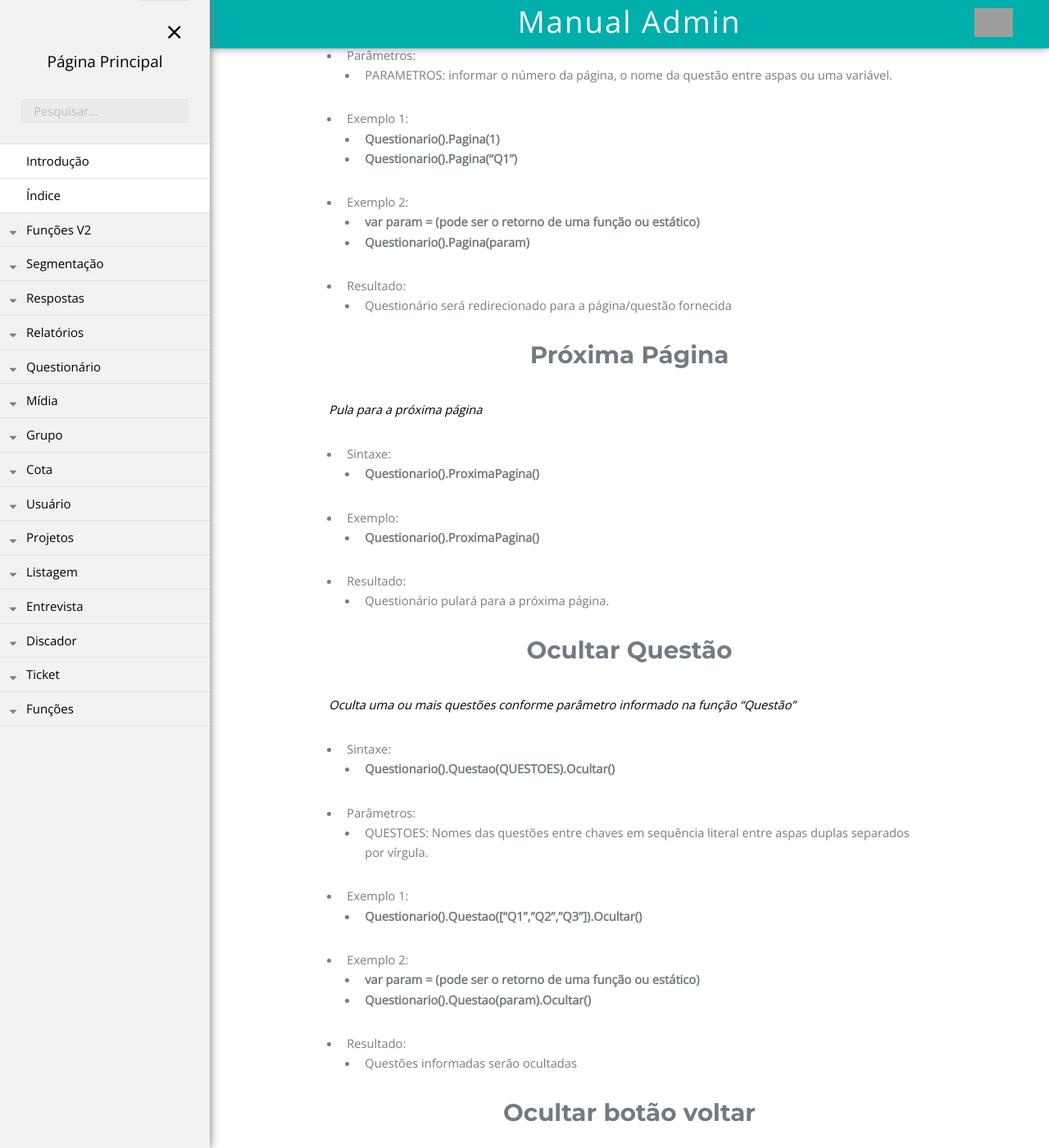
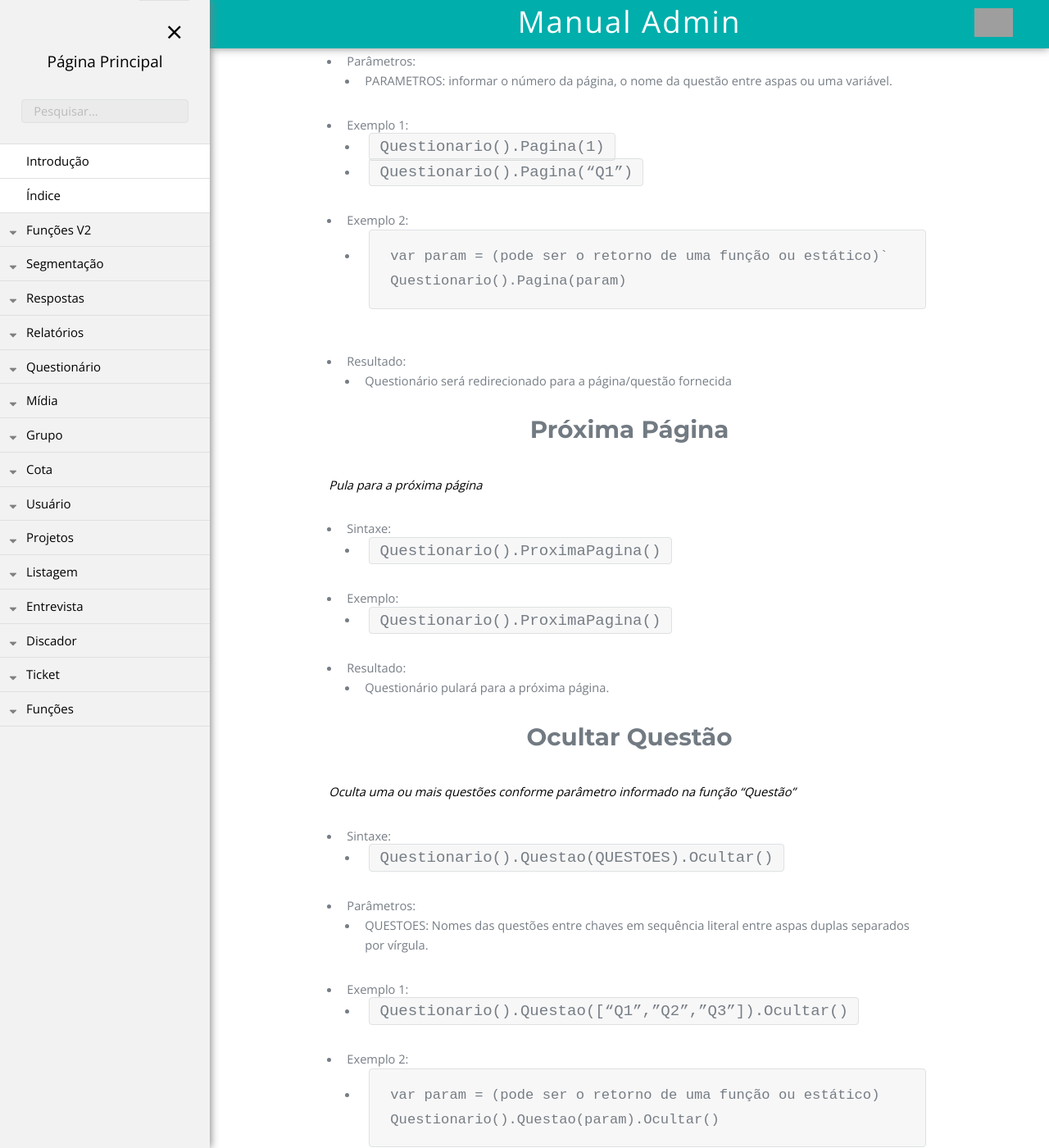
Before and after one commit to rogerio-figueiredo-hsr/hsrtechonline.github.io, a Jekyll site: the page built from _posts/2019-03-29-questionario.md, in a window 1280 px wide and 1400 px high, scrolled down 254 px. Shown: the whole window at 82% size. Built offline with Jekyll 4.4.1, drawn with Linux system fonts in a browser that asks for light colours; grey boxes are pictures that could not be loaded.

Commit message:
Update 2019-03-29-questionario.md

```diff
--- a/_posts/2019-03-29-questionario.md
+++ b/_posts/2019-03-29-questionario.md
@@ -8,15 +8,17 @@ pasta: "funcoesv2"
 # Pular Página
 *Indica para qual página o questionário será redirecionado.*
 - Sintaxe:
-    - **Questionario().Pagina(PARAMETROS)**
+    - `Questionario().Pagina(PARAMETROS)`
 - Parâmetros:
     - PARAMETROS: informar o número da página, o nome da questão entre aspas ou uma variável.
 - Exemplo 1:
-    - **Questionario().Pagina(1)**
-    - **Questionario().Pagina(“Q1”)**
+    - `Questionario().Pagina(1)`
+    - `Questionario().Pagina(“Q1”)`
 - Exemplo 2:
-    - **var param = (pode ser o retorno de uma função ou estático)**
-    - **Questionario().Pagina(param)**
+    - <pre>
+      <code>var param = (pode ser o retorno de uma função ou estático)`
+      Questionario().Pagina(param)</code>
+      </pre>
 - Resultado:
     - Questionário será redirecionado para a página/questão fornecida
 
@@ -24,9 +26,9 @@ pasta: "funcoesv2"
 # Próxima Página
 *Pula para a próxima página*
 - Sintaxe:
-    - **Questionario().ProximaPagina()**
+    - `Questionario().ProximaPagina()`
 - Exemplo:
-    - **Questionario().ProximaPagina()**
+    - `Questionario().ProximaPagina()`
 - Resultado:
     - Questionário pulará para a próxima página.
 
@@ -34,14 +36,16 @@ pasta: "funcoesv2"
 # Ocultar Questão
 *Oculta uma ou mais questões conforme parâmetro informado na função "Questão"*
 - Sintaxe:
-    - **Questionario().Questao(QUESTOES).Ocultar()**
+    - `Questionario().Questao(QUESTOES).Ocultar()`
 - Parâmetros:
     - QUESTOES: Nomes das questões entre chaves em sequência literal entre aspas duplas separados por vírgula.
 - Exemplo 1:
-    - **Questionario().Questao([“Q1”,”Q2”,”Q3”]).Ocultar()**
+    - `Questionario().Questao([“Q1”,”Q2”,”Q3”]).Ocultar()`
 - Exemplo 2:
-    - **var param = (pode ser o retorno de uma função ou estático)**
-    - **Questionario().Questao(param).Ocultar()**
+    - <pre>
+      <code>var param = (pode ser o retorno de uma função ou estático)
+      Questionario().Questao(param).Ocultar()</code>
+      </pre>
 - Resultado:
     - Questões informadas serão ocultadas
 
@@ -49,26 +53,26 @@ pasta: "funcoesv2"
 # Ocultar botão voltar
 *Oculta o botão "Voltar"*
 - Sintaxe:
-    - **Questionario().OcultarVoltar()**
+    - `Questionario().OcultarVoltar()`
 - Exemplo:
-    - **Questionario().OcultarVoltar()**
+    - `Questionario().OcultarVoltar()`
 - Resultado:
     - Botão voltar será ocultado
 
 # Ocultar botão Prosseguir
 *Oculta o botão "Prosseguir"*
 - Sintaxe:
-    - **Questionario().OcultarProsseguir()**
+    - `Questionario().OcultarProsseguir()`
 - Exemplo:
-    - **Questionario().OcultarProsseguir()**
+    - `Questionario().OcultarProsseguir()`
 - Resultado:
     - Botão "Prosseguir" será ocultado
 
 # Liberar botão Voltar
 *Exibe o botão "Voltar" caso esteja oculto*
 - Sintaxe:
-    - **Questionario().LiberaVoltar()**
+    - `Questionario().LiberaVoltar()`
 - Exemplo:
-    - **Questionario().LiberaVoltar()**
+    - `Questionario().LiberaVoltar()`
 - Resultado:
     - Botão "Voltar" será exibido
```
